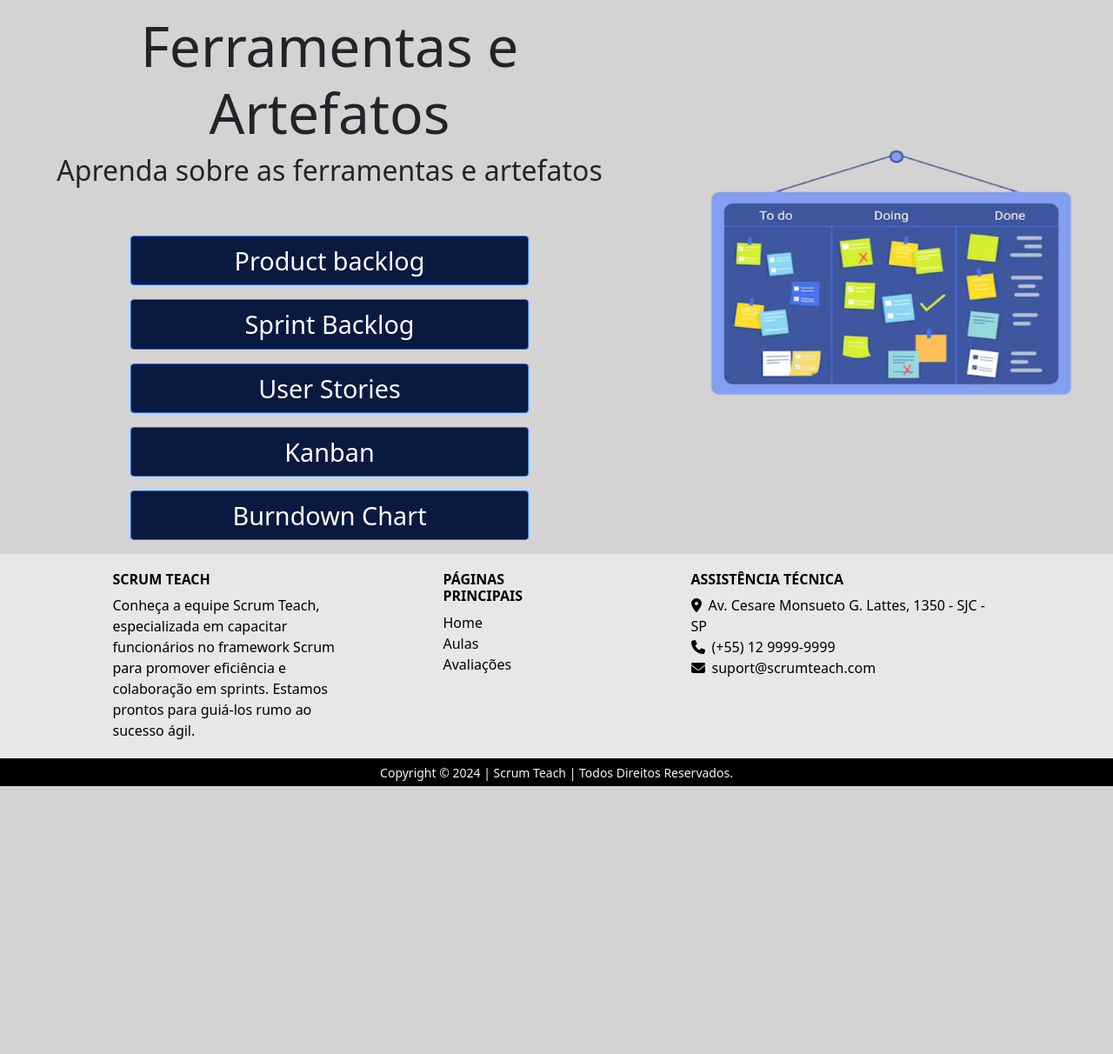
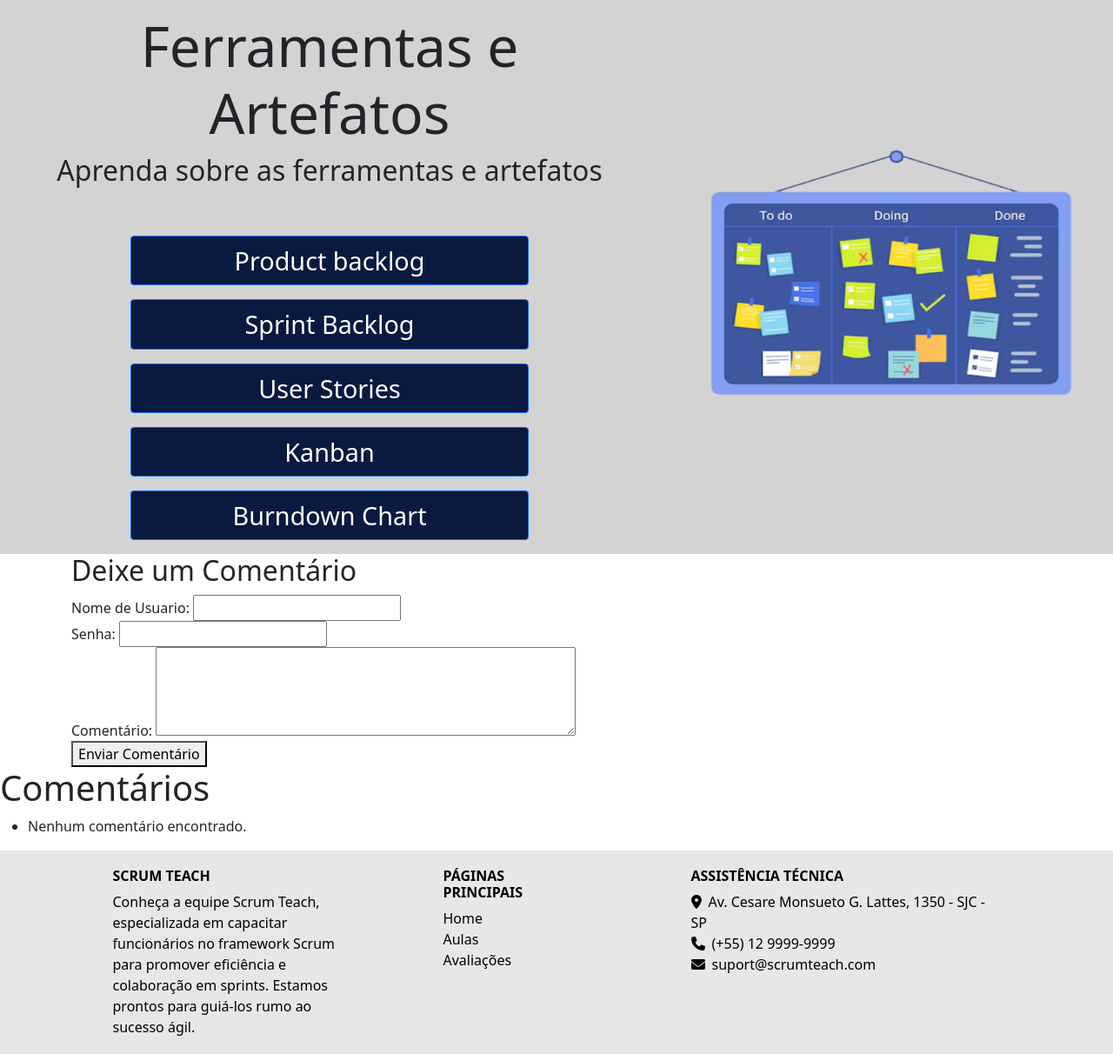
Before and after one commit to Templasan/API---ADS-semestre-1, a Flask app: page / in a window 1280 px wide. Shown: the part 2087-3299 px from the top of the page at 87% size. Before the commit the page ends 2991 px from the top, so only its background shows below. Run offline with Flask 3, Linux system fonts and the light colour scheme; some libraries are stand-ins or nearby versions.

Commit message:
Update base.html

```diff
--- a/src/templates/base.html
+++ b/src/templates/base.html
@@ -59,6 +59,39 @@
         </nav>
     </header>
 {% block content %}{% endblock %}
+<div class="container">
+    <h2>Deixe um Comentário</h2>
+    <form action="/submit_comment" method="POST">
+        <div class="form-group">
+            <label for="usuario">Nome de Usuario:</label>
+            <input type="text" id="usuario" name="usuario" required>
+        </div>
+        <div class="form-group">
+            <label for="senha">Senha:</label>
+            <input type="senha" id="senha" name="senha" required>
+        </div>
+        <div class="form-group">
+            <label for="comentario">Comentário:</label>
+            <textarea id="comentario" name="comentario" rows="4" cols="50" required></textarea>
+        </div>
+        <button type="submit">Enviar Comentário</button>
+    </form>
+</div>
+<body>
+    <h1>Comentários</h1>
+    <ul>
+        {% if comentarios %}
+            {% for comentario in comentarios %}
+            <li>
+                <strong>Usuário:</strong> {{ comentario.usuario }}<br>
+                <strong>Comentário:</strong> {{ comentario.comentario }}
+            </li>
+            {% endfor %}
+        {% else %}
+            <li>Nenhum comentário encontrado.</li>
+        {% endif %}
+    </ul>
+</body>
 <!--Footer-->
 <footer class="text-center text-lg-start bg-body-tertiary bg-gray pt-1">
   <section class="">
@@ -101,6 +134,4 @@
 </div>
 
 <!--Bootstrap Java-->
-<script src="https://cdn.jsdelivr.net/npm/bootstrap@5.0.2/dist/js/bootstrap.bundle.min.js" integrity="sha384-MrcW6ZMFYlzcLA8Nl+NtUVF0sA7MsXsP1UyJoMp4YLEuNSfAP+JcXn/tWtIaxVXM" crossorigin="anonymous"></script>
-</body>
-</html>
+<script src="https://cdn.jsdelivr.net/npm/bootstrap@5.0.2/dist/js/bootstrap.bundle.min.js" integrity="sha384-MrcW6
```
